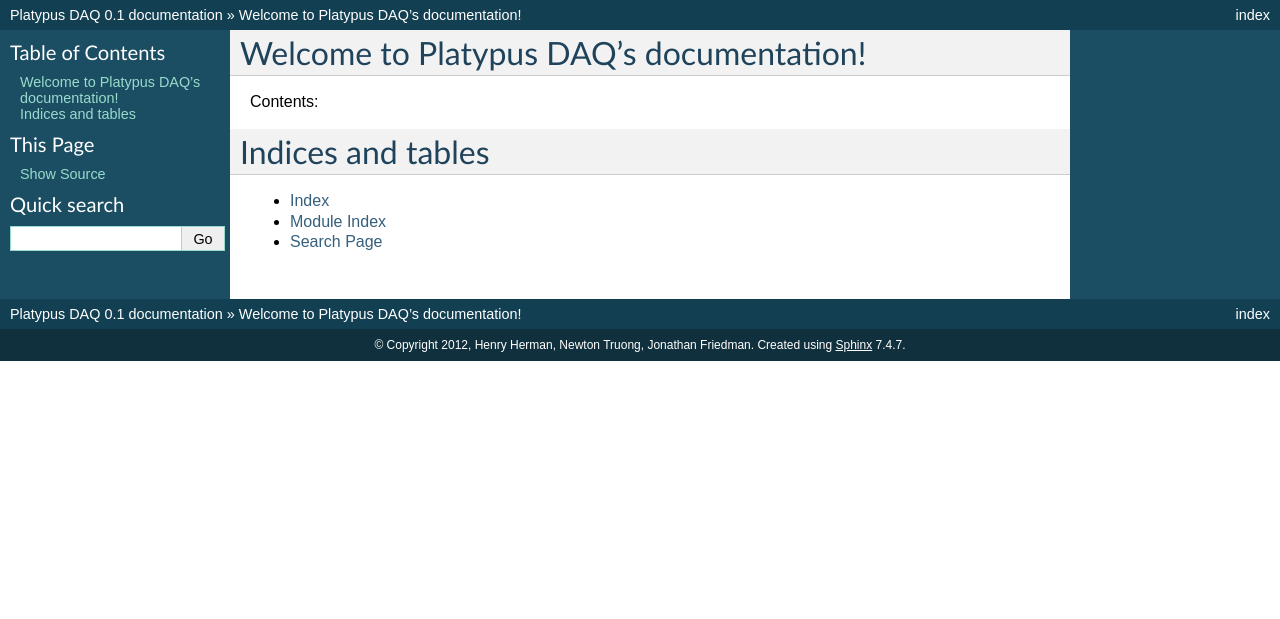
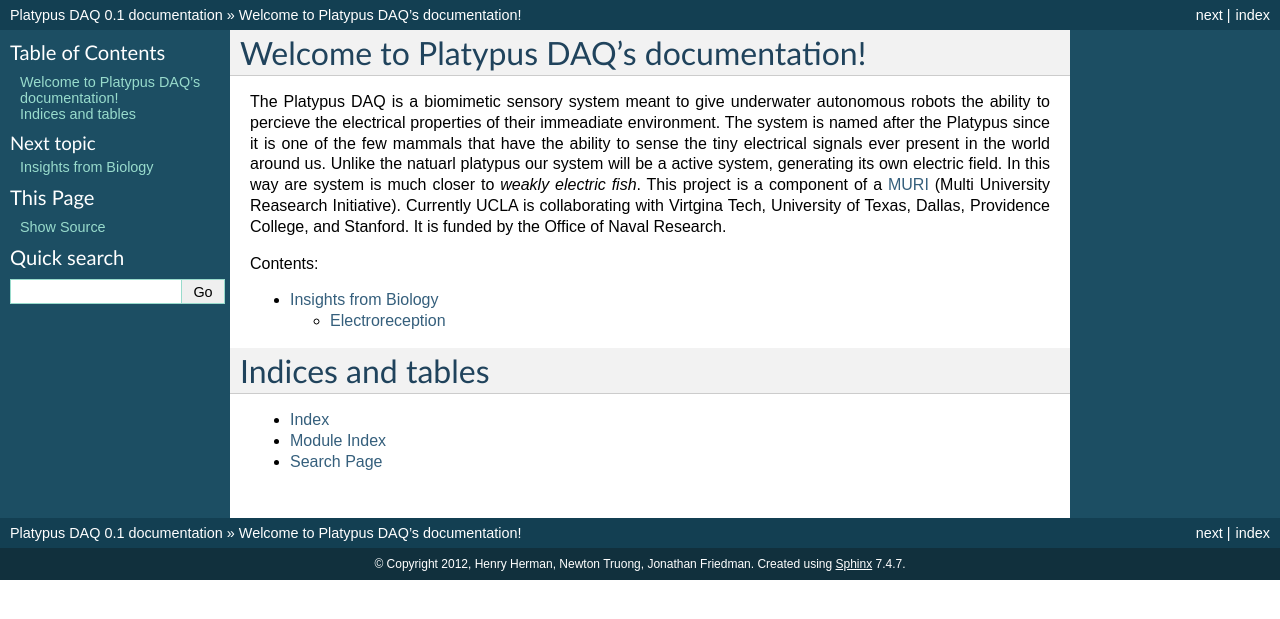
Before and after one commit to henryeherman/Platypus, a Sphinx documentation site: the page built from doc/source/index.rst, in a window 1280 px wide. Shown: the top 619 px of the page. Built offline with Sphinx 7.4.7, drawn with Linux system fonts in a browser that asks for light colours.

Commit message:
Added Project Introduction and Biomimetic Insights

```diff
--- a/doc/source/index.rst
+++ b/doc/source/index.rst
@@ -6,10 +6,18 @@
 Welcome to Platypus DAQ's documentation!
 ========================================
 
+The Platypus DAQ is a biomimetic sensory system meant to give underwater autonomous robots the ability to percieve the electrical properties of their immeadiate environment.
+The system is named after the Platypus since it is one of the few mammals that have the ability to sense the tiny electrical signals ever present in the world around us.
+Unlike the natuarl platypus our system will be a active system, generating its own electric field.
+In this way are system is much closer to *weakly electric fish*.  This project is a component of a `MURI <http://muri.mse.vt.edu/>`_ (Multi University Reasearch Initiative).
+Currently UCLA is collaborating with Virtgina Tech, University of Texas, Dallas, Providence College, and Stanford.  It is funded by the Office of Naval Research.
+
 Contents:
 
 .. toctree::
    :maxdepth: 2
+
+   purpose
 
 
 
```
Also changed, not shown: doc/source/purpose.rst (added, +19 -0 lines), 1 other file.
